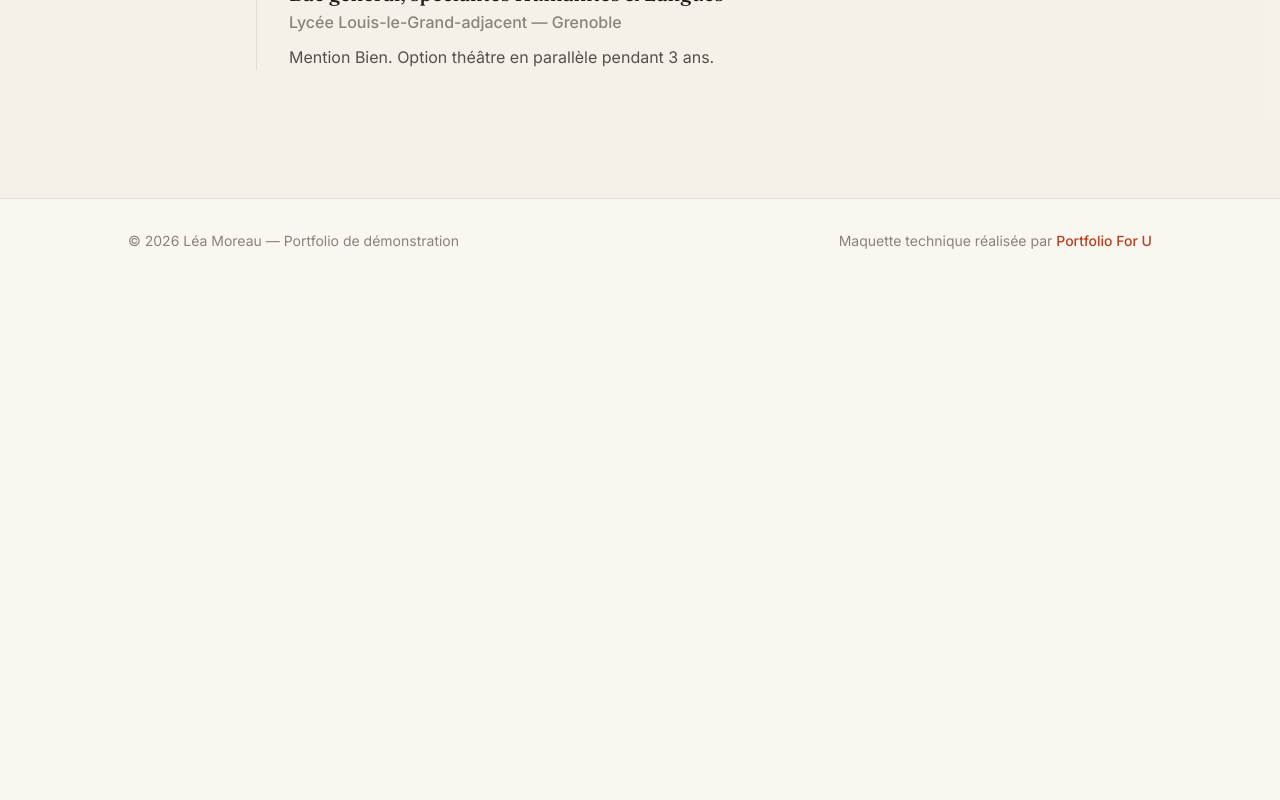
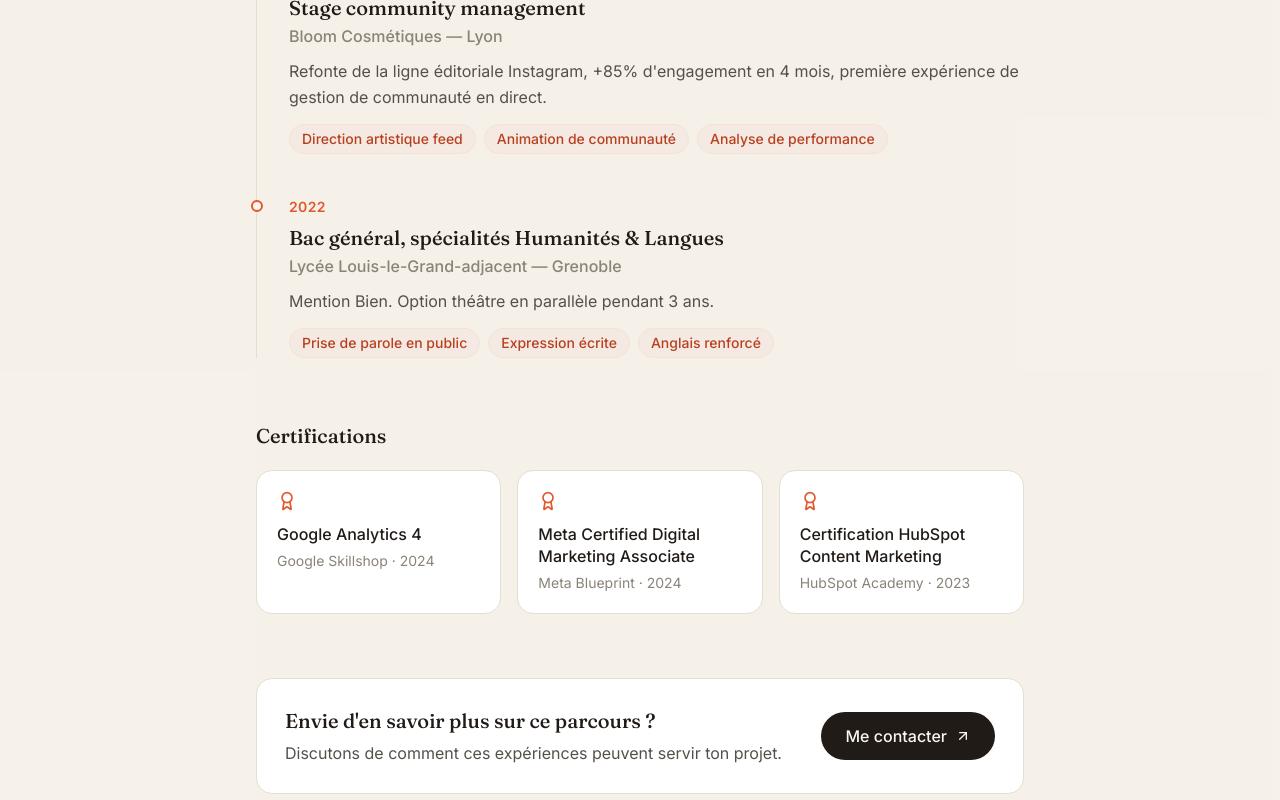
Before and after one commit to portfolioforu/demo-portfolio-react, a React (Vite) app: page /#/parcours in a window 1280 px wide. Shown: the part 900-1700 px from the top of the page. Before the commit the page ends 1183 px from the top, so only its background shows below. Built offline with nearby package versions, Linux system fonts and the light colour scheme.

Commit message:
Enrichit la page Parcours (competences, certifications, CTA)

```diff
--- a/src/components/Experience.tsx
+++ b/src/components/Experience.tsx
@@ -1,5 +1,8 @@
 import { motion } from 'framer-motion'
-import { experience } from '../data/content'
+import { ArrowUpRight, Award } from 'lucide-react'
+import { Link } from 'react-router-dom'
+import { certifications, experience, experienceIntro } from '../data/content'
+import Reveal from './Reveal'
 import SectionHeading from './SectionHeading'
 
 export default function Experience() {
@@ -7,6 +10,10 @@ export default function Experience() {
     <section id="parcours" className="bg-cream-dim/50 px-6 py-24 md:py-32">
       <div className="mx-auto max-w-3xl">
         <SectionHeading eyebrow="Parcours" title="Formations & expériences" />
+
+        <Reveal delay={0.04} className="mt-6">
+          <p className="max-w-2xl text-lg leading-relaxed text-ink-soft">{experienceIntro}</p>
+        </Reveal>
 
         <div className="relative mt-14 space-y-10 border-l border-line pl-8">
           {experience.map((e, i) => (
@@ -27,9 +34,57 @@ export default function Experience() {
               <p className="mt-2.5 text-base leading-relaxed text-ink-soft">
                 {e.description}
               </p>
+              {e.skillsGained && (
+                <div className="mt-3.5 flex flex-wrap gap-2">
+                  {e.skillsGained.map((s) => (
+                    <span
+                      key={s}
+                      className="rounded-full border border-coral-dim bg-coral-dim/40 px-3 py-1 text-sm font-medium text-coral-deep"
+                    >
+                      {s}
+                    </span>
+                  ))}
+                </div>
+              )}
             </motion.div>
           ))}
         </div>
+
+        <Reveal delay={0.06} className="mt-16">
+          <h3 className="font-display text-xl font-medium text-ink">Certifications</h3>
+          <div className="mt-5 grid gap-4 sm:grid-cols-3">
+            {certifications.map((c) => (
+              <div
+                key={c.name}
+                className="rounded-2xl border border-line bg-white p-5"
+              >
+                <Award className="h-5 w-5 text-coral" />
+                <p className="mt-3 text-base font-medium leading-snug text-ink">{c.name}</p>
+                <p className="mt-1.5 text-sm text-ink-faint">
+                  {c.org} · {c.year}
+                </p>
+              </div>
+            ))}
+          </div>
+        </Reveal>
+
+        <Reveal delay={0.08} className="mt-16 flex flex-col items-start gap-4 rounded-2xl border border-line bg-white p-7 sm:flex-row sm:items-center sm:justify-between">
+          <div>
+            <h3 className="font-display text-xl font-medium text-ink">
+              Envie d'en savoir plus sur ce parcours ?
+            </h3>
+            <p className="mt-1.5 text-base text-ink-soft">
+              Discutons de comment ces expériences peuvent servir ton projet.
+            </p>
+          </div>
+          <Link
+            to="/contact"
+            className="inline-flex shrink-0 items-center gap-2 rounded-full bg-ink px-6 py-3 text-base font-medium text-cream transition-colors hover:bg-coral"
+          >
+            Me contacter
+            <ArrowUpRight className="h-4 w-4" />
+          </Link>
+        </Reveal>
       </div>
     </section>
   )
```
